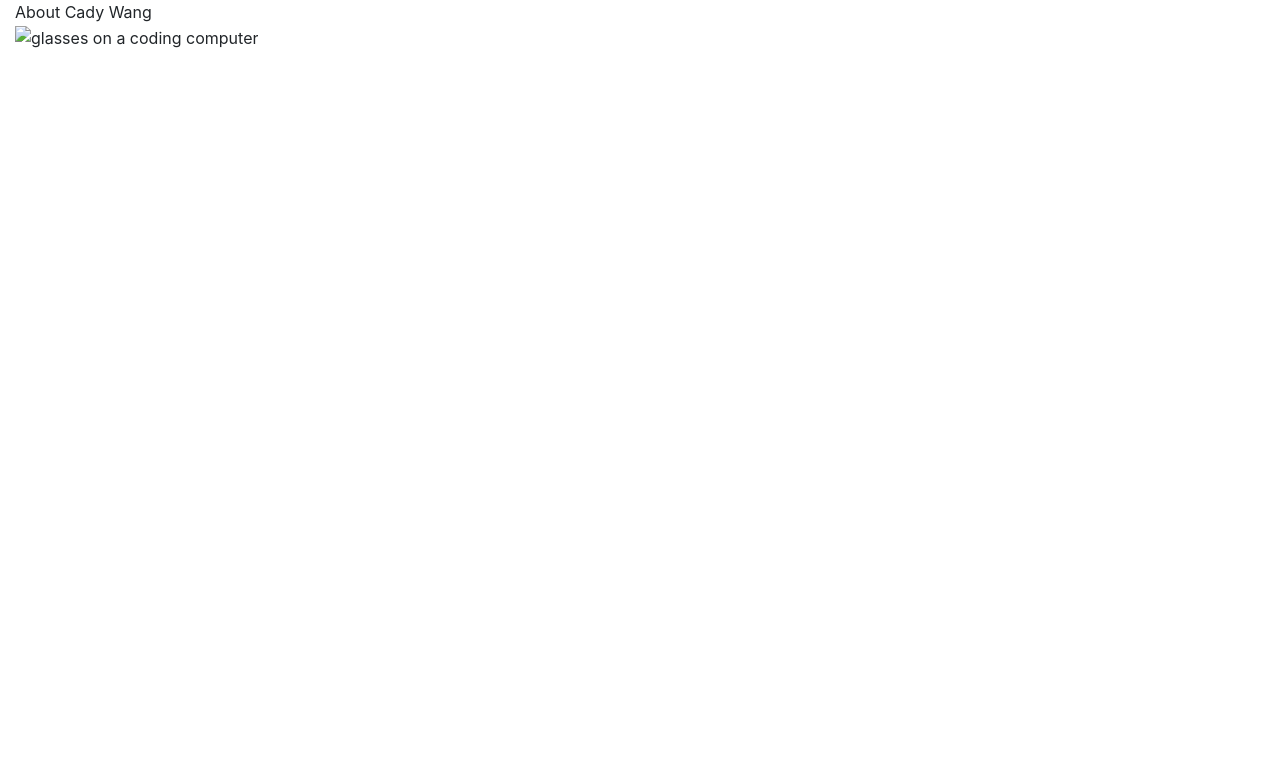
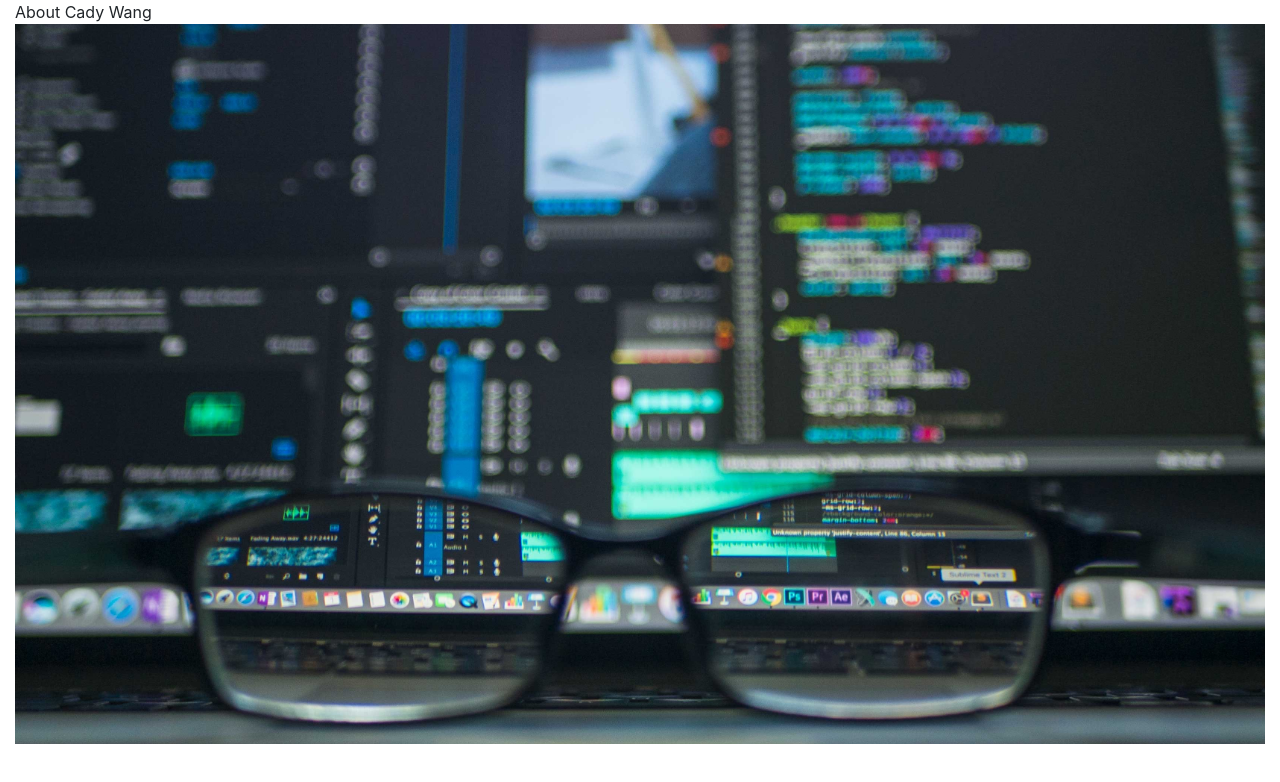
Before and after one commit to hobbylife/Hello-World, a plain HTML site: page uCodeGirl/colorpicker.html in a window 1280 px wide. Drawn offline with nearby package versions, Linux system fonts and the light colour scheme.

Commit message:
Update colorpicker.html

```diff
--- a/uCodeGirl/colorpicker.html
+++ b/uCodeGirl/colorpicker.html
@@ -23,7 +23,7 @@
 
     <div class=row>
       <div class="col-sm-12">
-        <img id=coverimage src="Images/coverimage.jpg" alt="glasses on a coding computer">
+        <img id=coverimage src="../Images/coverimage.jpg" alt="glasses on a coding computer">
       </div>
     </div>
   </div>
```
